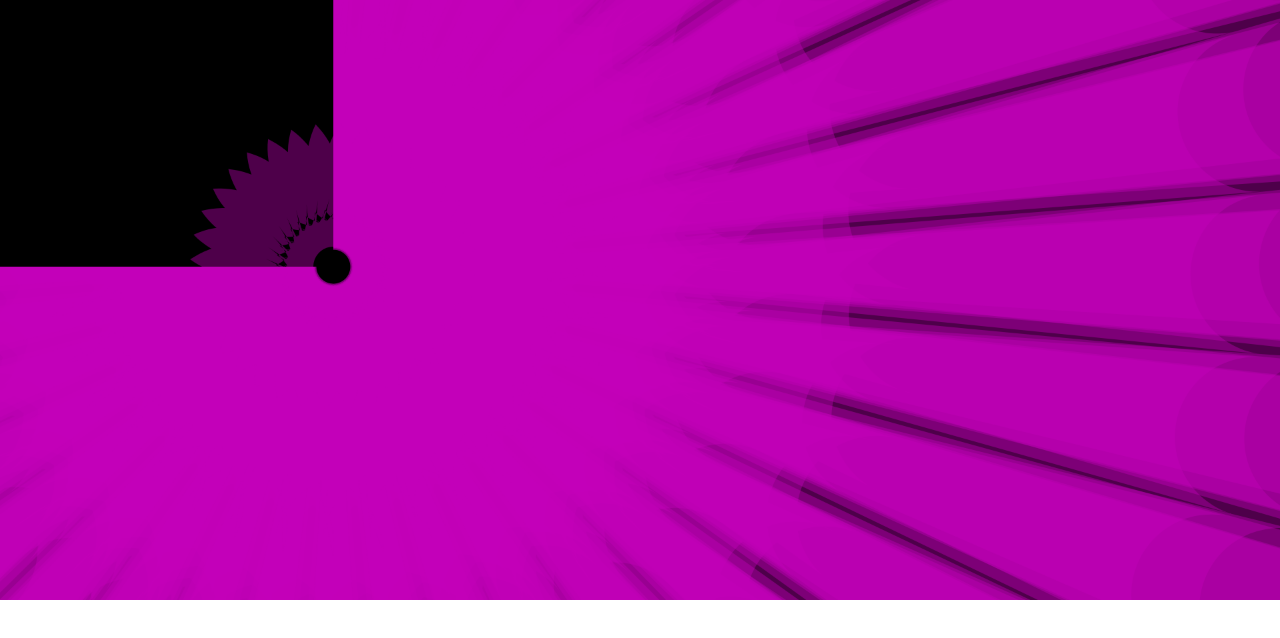
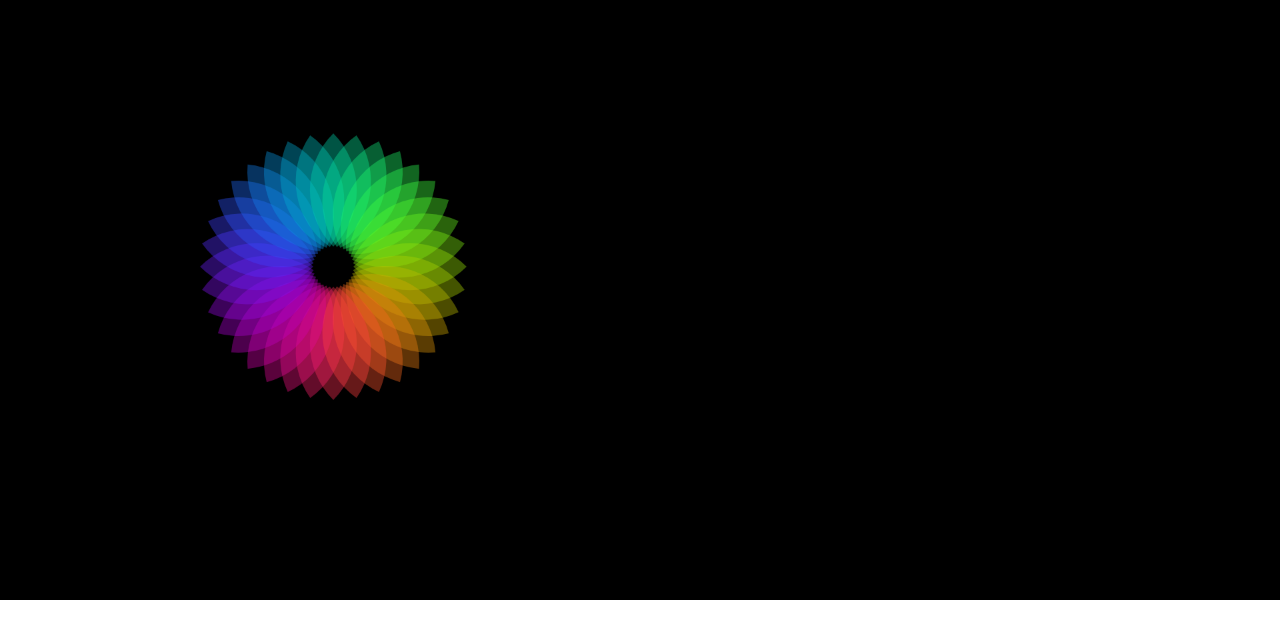
Before and after one commit to Himmas/Himmas_demo, a plain HTML site: page canvas-flower/index_test.html in a window 1280 px wide. Drawn offline with Linux system fonts and the light colour scheme.

Commit message:
canvas花

```diff
--- a/canvas-flower/index_test.html
+++ b/canvas-flower/index_test.html
@@ -26,6 +26,8 @@
     var x = thisCanvas.getContext('2d');;
     var R = 200, r = 30;
     var baseIncrement = Math.PI/18;
+    var _w = window.innerWidth;
+    var _h = window.innerHeight;
     var startAngle = 0;
     var xr = 0.707*(R-r);
     x.globalAlpha = 0.4;
@@ -40,9 +42,10 @@
     }
 
     function draw(i){
-    	x.clearRect(0,0,centerPoint.x,centerPoint.y)
+    	x.clearRect(0,0,_w,_h)
+        var count = 0;
+        for( var i;count<36;i++){
             x.beginPath();
-        for( var i=0;i<36;i++){
 	        var pointr = {
 	            x:r*Math.cos(baseIncrement*i)+centerPoint.x,
 	            y:r*Math.sin(baseIncrement*i)+centerPoint.y
@@ -52,16 +55,15 @@
 	            y:R*Math.sin(baseIncrement*i)+centerPoint.y
 	        }
 	        x.moveTo(pointr.x, pointr.y);
-	        var y1 = xr*Math.sin(baseIncrement*i-sor)+r*Math.sin(baseIncrement*i)+centerPoint.y;
-	        var x1 = xr*Math.cos(baseIncrement*i-sor)+r*Math.cos(baseIncrement*i)+centerPoint.x;
-	        var y2 =  xr*Math.sin(baseIncrement*i+sor)+r*Math.sin(baseIncrement*i)+centerPoint.y;
-	        var x2 = xr*Math.cos(baseIncrement*i+sor)+r*Math.cos(baseIncrement*i)+centerPoint.x;
+	        var y1 = xr*Math.sin(baseIncrement*i-Math.PI/4)+r*Math.sin(baseIncrement*i)+centerPoint.y;
+	        var x1 = xr*Math.cos(baseIncrement*i-Math.PI/4)+r*Math.cos(baseIncrement*i)+centerPoint.x;
+	        var y2 =  xr*Math.sin(baseIncrement*i+Math.PI/4)+r*Math.sin(baseIncrement*i)+centerPoint.y;
+	        var x2 = xr*Math.cos(baseIncrement*i+Math.PI/4)+r*Math.cos(baseIncrement*i)+centerPoint.x;
 	        x.arcTo(x1, y1, pointR.x, pointR.y, xr);
 	        x.arcTo(x2, y2,pointr.x,pointr.y, xr);
-        }
             x.closePath();
-//      rr-=u/-36;
-		rr=1;
+            rr-=u/-36;
+//		rr=1;
             var red = Math.cos(rr)*127+128;
             var green = Math.cos(rr+u/3)*127+128;
             var blue = Math.cos(rr+u/3*2)*127+128;
@@ -69,13 +71,16 @@
 
 //        x.fillStyle = "#dadada"//色彩计算
             x.fill();
+            count ++;
         }
-   	var j=1;
+    }
+   	var j=0;
     setInterval(function(){
-    	sor=18*j;
+    	sor=j;
     	j++;
        	draw(sor);
-    },100);
+    },500);
+//    draw();
 </script>
 </body>
 </html>
```
Lines whose indentation alone changed are shown as unchanged.
